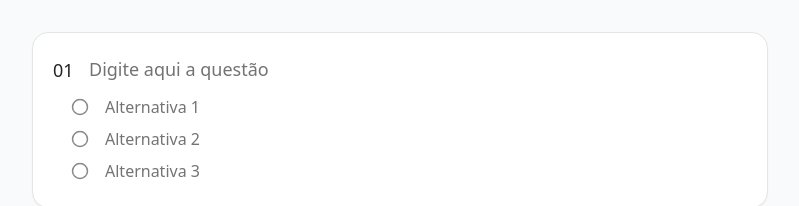
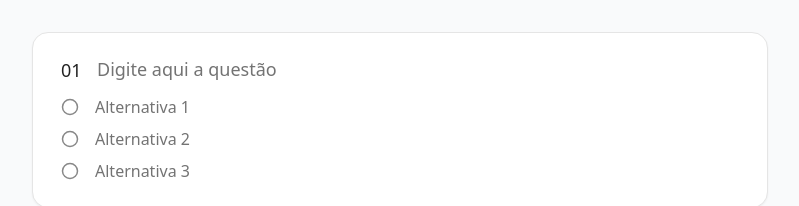
Before and after one commit to thiagomendesdev/quiz-3, a Vue app: page / in a window 1280 px wide. Shown: the top 206 px of the page, without its empty margins (240-1039 px from the left). Built offline with nearby package versions, Linux system fonts and the light colour scheme; what imagekit-javascript would draw is missing.

Commit message:
alinhamento do ID

```diff
--- a/src/components/qt-multiple.vue
+++ b/src/components/qt-multiple.vue
@@ -110,7 +110,7 @@
                       :ref="setImageUploadRef(qIdx)"
                       hide-add-button
                     />
-                    <div class="flex-1 min-w-0 relative"
+                    <div class="flex-1 min-w-0 relative pl-2"
                          @mouseenter="hoveredQuestion = qIdx"
                          @mouseleave="hoveredQuestion = null">
                       <Toolbar
@@ -207,7 +207,7 @@
                               @update:displayMode="val => alt.displayMode = val"
                               :ref="setAltImageUploadRef(qIdx, aIdx)"
                               hide-add-button
-                              class="alt-image-preview"
+                              :class="alt.image ? 'alt-image-preview' : ''"
                             />
                             <Circle :size="18" class="text-muted-foreground" />
                             <div class="flex-1 min-w-0">
```
